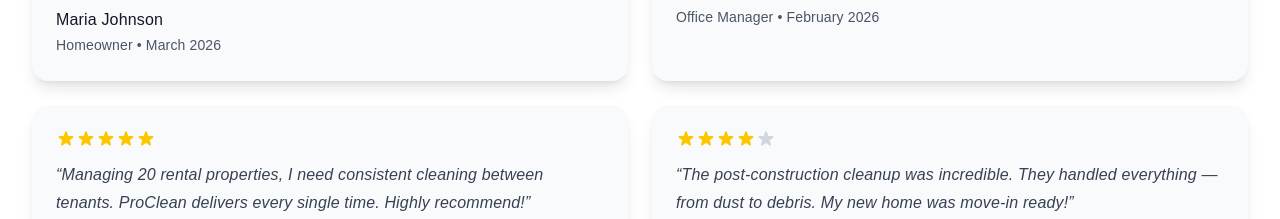
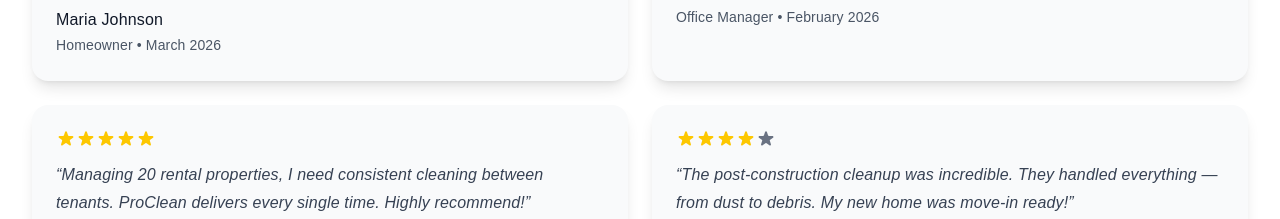
Before and after one commit to Adeshpreet-Singh/cleaning-company, a Next.js app: page / in a window 1280 px wide. Shown: the part 3903-4122 px from the top of the page. Built offline with nearby package versions, Linux system fonts and the light colour scheme.

Commit message:
Fix: CSS variables, broken animate classes, contrast

```diff
--- a/app/page.tsx
+++ b/app/page.tsx
@@ -255,7 +255,7 @@
  <div key={i} className="bg-gray-50 rounded-2xl p-6 shadow-lg hover-lift">
  <div className="flex mb-3" aria-label={`${t.rating} stars`}>
  {[...Array(5)].map((_, j) => (
- <svg key={j} className={`w-5 h-5 ${j < t.rating ? 'text-yellow-400' : 'text-gray-300'}`} fill="currentColor" viewBox="0 0 20 20">
+ <svg key={j} className={`w-5 h-5 ${j < t.rating ? 'text-yellow-400' : 'text-gray-500'}`} fill="currentColor" viewBox="0 0 20 20">
  <path d="M9.049 2.927c.3-.921 1.603-.921 1.902 0l1.07 3.292a1 1 0 00.95.69h3.462c.969 0 1.371 1.24.588 1.81l-2.8 2.034a1 1 0 00-.364 1.118l1.07 3.292c.3.921-.755 1.688-1.54 1.118l-2.8-2.034a1 1 0 00-1.175 0l-2.8 2.034c-.784.57-1.838-.197-1.539-1.118l1.07-3.292a1 1 0 00-.364-1.118L2.98 8.72c-.783-.57-.38-1.81.588-1.81h3.461a1 1 0 00.951-.69l1.07-3.292z" />
  </svg>
  ))}
--- /dev/null
+++ b/next.config.ts
@@ -0,0 +1,5 @@
+import type { NextConfig } from 'next';
+
+const nextConfig: NextConfig = {};
+
+export default nextConfig;
```
